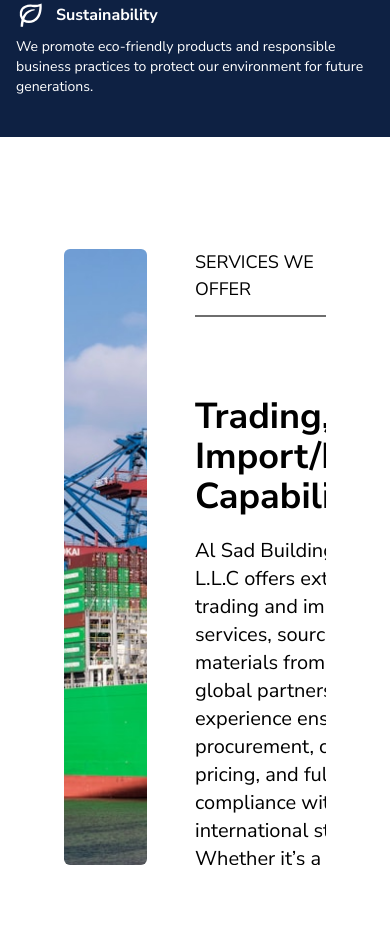
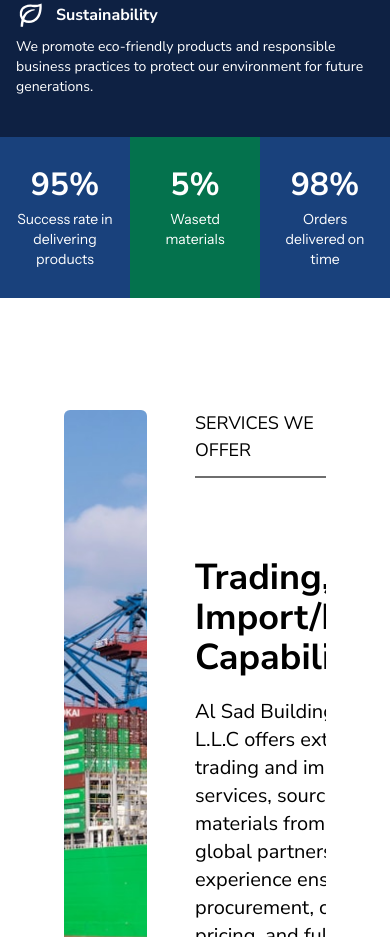
Before and after one commit to techbyhemant/ai-sad, a Next.js app: page / in a window 390 px wide. Shown: the part 800-1737 px from the top of the page. Built offline with nearby package versions, Linux system fonts and the light colour scheme.

Commit message:
Make stats section responsive

```diff
--- a/app/home/Stats.jsx
+++ b/app/home/Stats.jsx
@@ -19,10 +19,12 @@ const STATS = [
 const Stat = ({ bg, stat, description }) => {
 	return (
 		<div
-			className={`flex flex-col items-center py-26 px-13 flex-1 h-full ${bg}`}
+			className={`flex flex-col items-center py-6 px-3 md:py-26 md:px-13 flex-1 h-full ${bg}`}
 		>
-			<h2 className="font-primary text-[84px] font-bold">{stat}%</h2>
-			<p className="font-secondary text-2xl font-normal text-center">
+			<h2 className="font-primary text-[32px] md:text-[84px] font-bold">
+				{stat}%
+			</h2>
+			<p className="font-secondary text-sm md:text-2xl font-normal text-center">
 				{description}
 			</p>
 		</div>
@@ -31,7 +33,7 @@ const Stat = ({ bg, stat, description }) => {
 
 const Stats = () => {
 	return (
-		<section className="flex items-center justify-stretch h-[374px]">
+		<section className="flex items-center justify-stretch h-[161px] md:h-[374px]">
 			{STATS.map((stat) => (
 				<Stat
 					key={stat.id}
--- a/app/page.js
+++ b/app/page.js
@@ -18,7 +18,7 @@ export default function Home() {
 				{/* <Categories /> */}
 				<Products />
 				<Values />
-				{/* <Stats /> */}
+				<Stats />
 				<Services />
 				<Locations />
 				<Testimonials />
```
